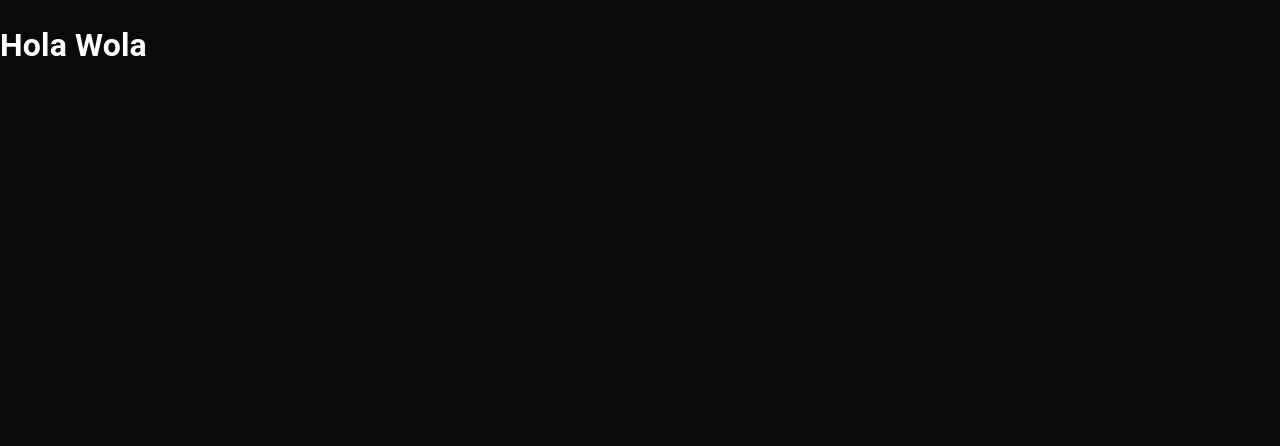
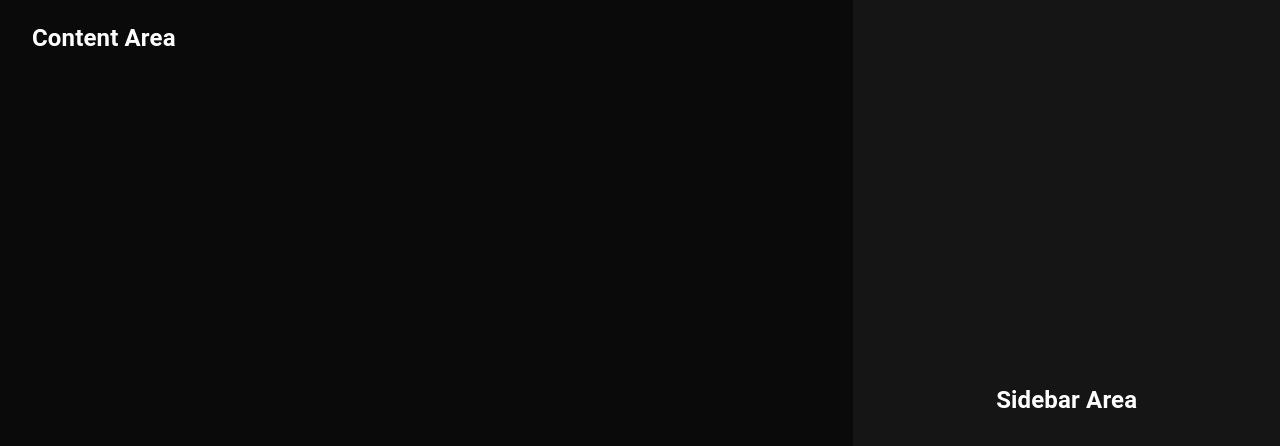
Before and after one commit to habibullahturkmen/task-management-ui, a React (Vite) app: page / in a window 1280 px wide. Shown: the top 446 px of the page. Built offline with nearby package versions, Linux system fonts and the light colour scheme.

Commit message:
dashboard init

```diff
--- a/src/App.tsx
+++ b/src/App.tsx
@@ -1,12 +1,14 @@
 import React, { FC, ReactElement } from "react"
 import { CssBaseline, ThemeProvider } from "@mui/material"
+
 import { customTheme } from "./theme/customTheme"
+import Dashboard from "./pages/dashboard/dashboard"
 
 const App: FC = (): ReactElement => {
   return (
     <ThemeProvider theme={customTheme}>
       <CssBaseline />
-      <h1>Hola Wola</h1>
+      <Dashboard />
     </ThemeProvider>
   )
 }
--- a/src/pages/dashboard/dashboard.tsx
+++ b/src/pages/dashboard/dashboard.tsx
@@ -12,7 +12,15 @@ const Dashboard: FC = (): ReactElement => {
         md={4}
         sx={{
           height: "100vh",
-          position: "fixed"
+          position: "fixed",
+          right: 0,
+          top: 0,
+          width: "100%",
+          backgroundColor: "background.paper",
+          display: "flex",
+          justifyContent: "center",
+          flexDirection: "column",
+          alignItems: "center",
         }}
       >
         <h2>Sidebar Area</h2>
```
